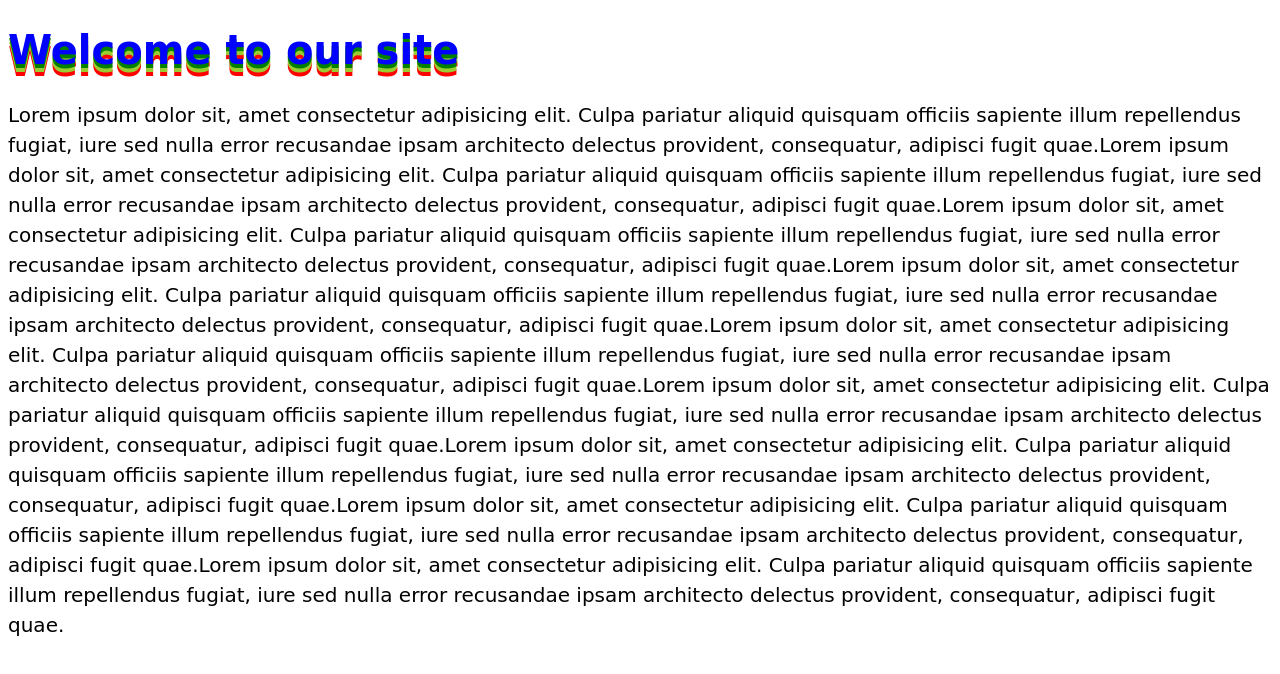
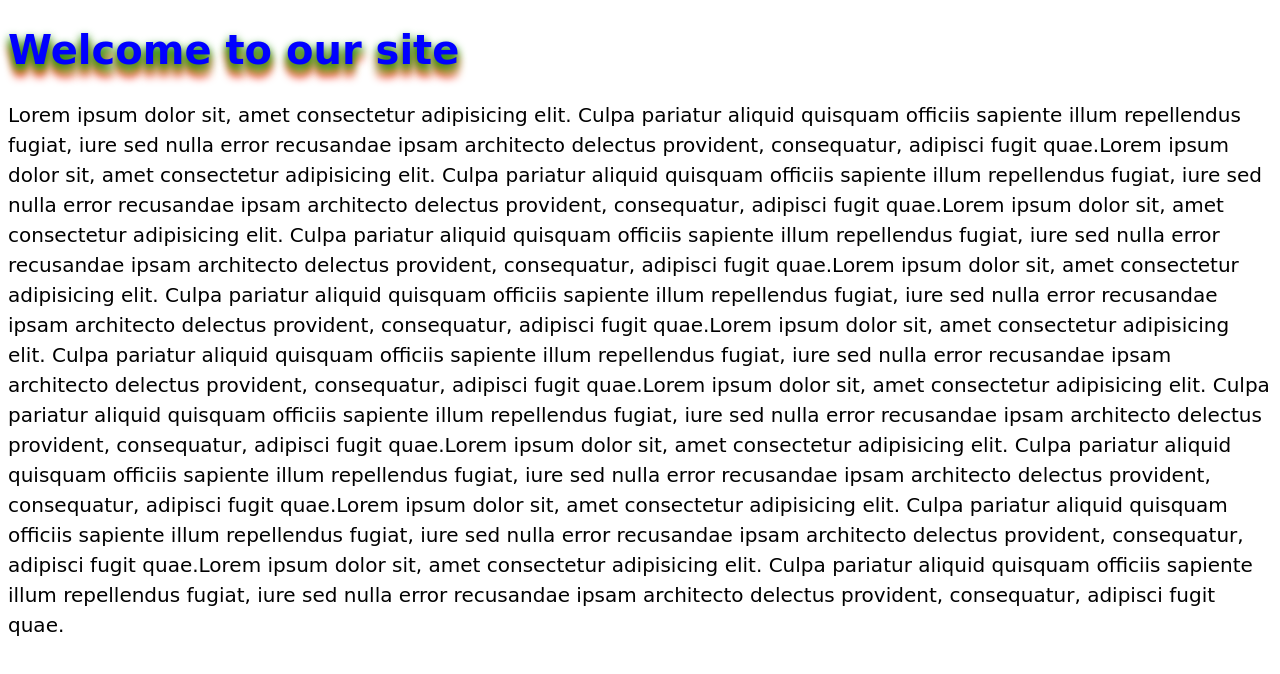
Before and after one commit to matija40/css, a plain HTML site: page index.html in a window 1280 px wide. Drawn offline with Linux system fonts and the light colour scheme.

Commit message:
Update style.css

```diff
--- a/style.css
+++ b/style.css
@@ -11,9 +11,9 @@ html{
 h1{
     color:crimson;
     font-size: 2rem;
-    text-shadow: 0px 4px 0px green,
-                 0px 8px 0px yellowgreen,
-                 0px 12px 0px red;
+    text-shadow: 0px 4px 10px green,
+                 0px 8px 10px yellowgreen,
+                 0px 12px 10px red;
                  color: blue;
 
 }
```
